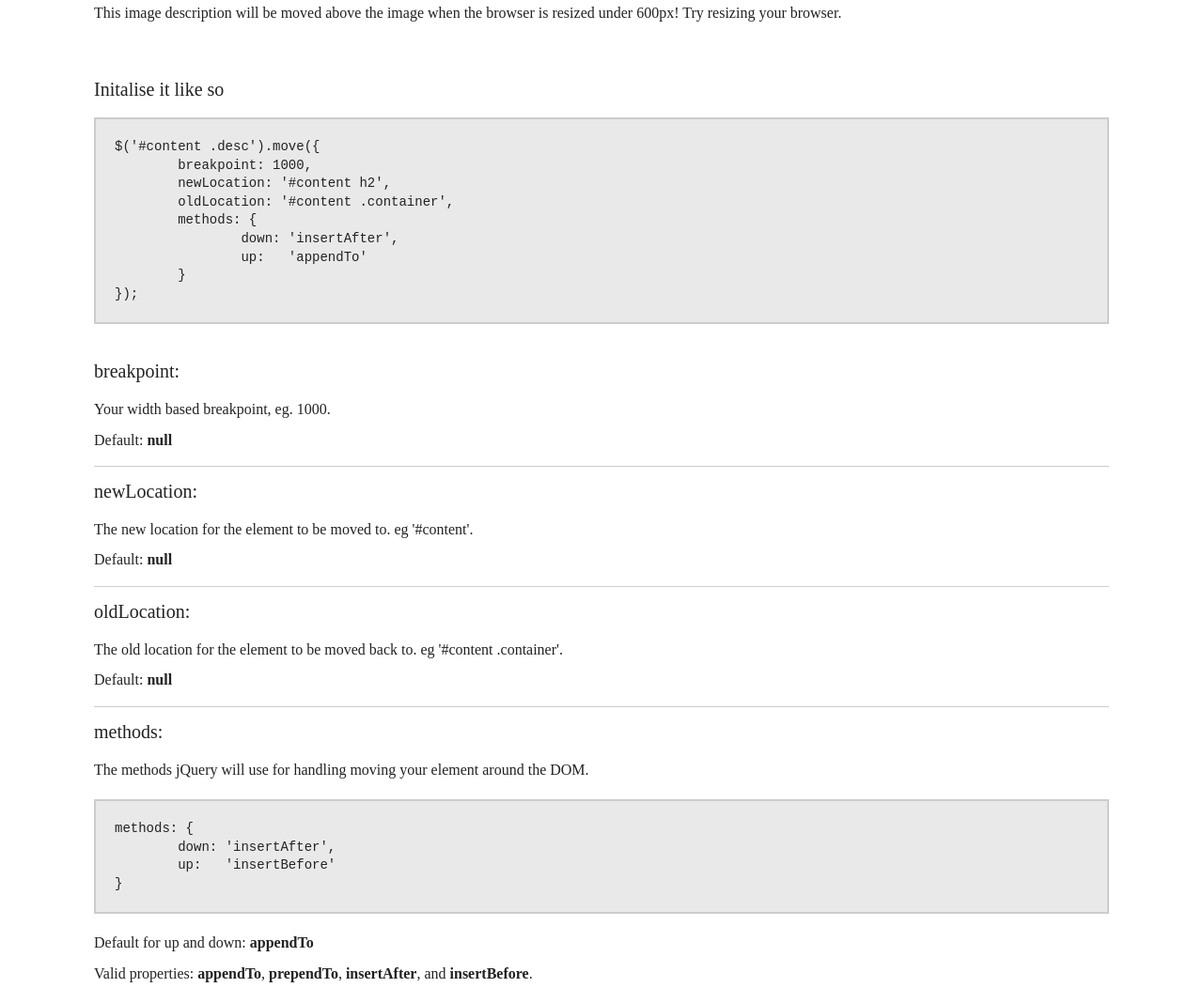
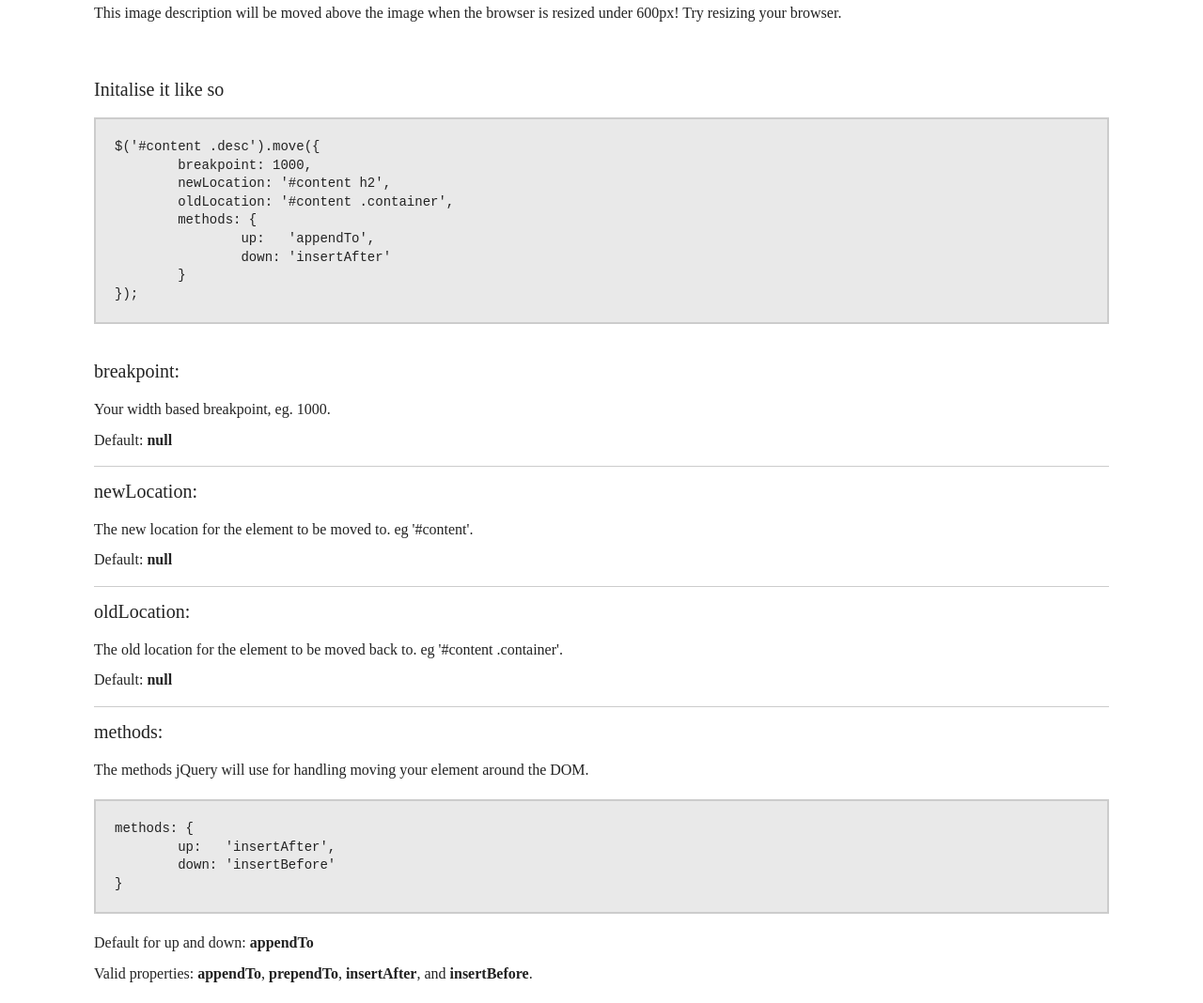
Before and after one commit to mjs1994/Move, a website: page index.html in a window 1280 px wide. Shown: the part 720-1788 px from the top of the page at 94% size. Drawn offline with nearby package versions, Linux system fonts and the light colour scheme.

Commit message:
Formatting and documentation

```diff
--- a/index.html
+++ b/index.html
@@ -41,8 +41,8 @@
 	newLocation: '#content h2',
 	oldLocation: '#content .container',
 	methods: {
-		down: 'insertAfter',
-		up:   'appendTo'
+		up:   'appendTo',
+		down: 'insertAfter'
 	}
 });</pre>
 
@@ -73,8 +73,8 @@
 					<h2>methods:</h2>
 					<p>The methods jQuery will use for handling moving your element around the DOM.</p>
 					<pre>methods: {
-	down: 'insertAfter',
-	up:   'insertBefore'
+	up:   'insertAfter',
+	down: 'insertBefore'
 }</pre>
 					<p style="margin-bottom: 10px;">Default for up and down: <strong>appendTo</strong></p>
 					<p>Valid properties: <strong>appendTo</strong>, <strong>prependTo</strong>, <strong>insertAfter</strong>, and <strong>insertBefore</strong>.</p>
@@ -95,8 +95,8 @@
 					newLocation: '#content h2',
 					oldLocation: '#content .container',
 					methods: {
-						down: 'insertAfter',
 						up:   'appendTo'
+						down: 'insertAfter'
 					}
 				});
 
```
Also changed, not shown: README.md.
